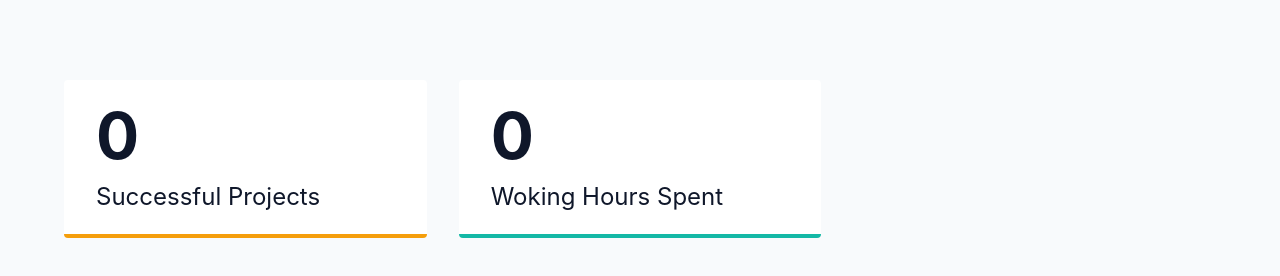
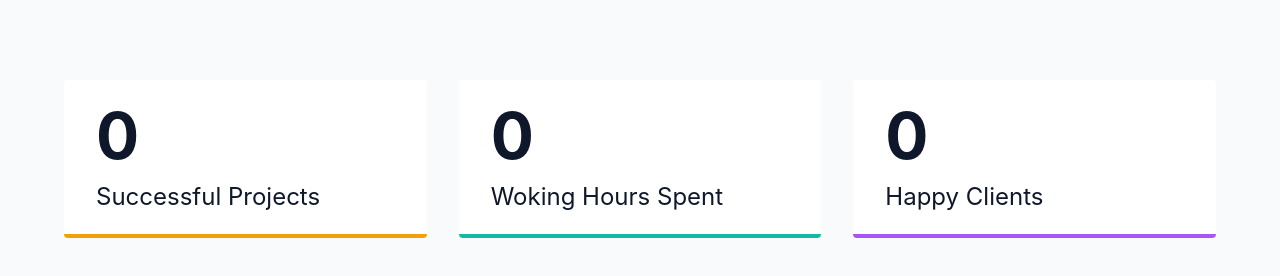
Before and after one commit to stormymayday/JS-Count-Up-Numbers, a plain HTML site: page index.html in a window 1280 px wide. Drawn offline with Linux system fonts and the light colour scheme.

Commit message:
Added the Happy Clients article

```diff
--- a/index.html
+++ b/index.html
@@ -32,6 +32,13 @@
         </article>
         <!-- Woking Hours Spent article - end -->
 
+        <!-- Happy Clients article - start -->
+        <article>
+            <span class="number" data-value="1500">0</span>
+            <p>Happy Clients</p>
+        </article>
+        <!-- Happy Clients article - end -->
+
     </section>
 
     <!-- JavaScript -->
```
